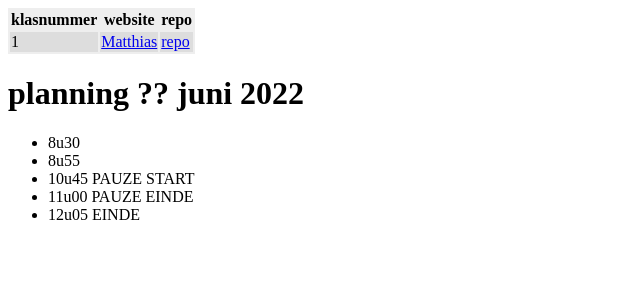
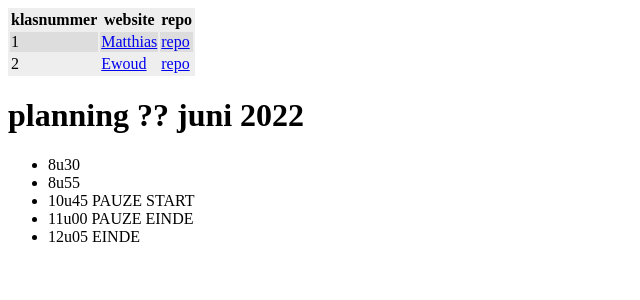
Before and after one commit to vbrh-immalle/vbrh-immalle.github.io, a Jekyll site: the page built from GIPWebsites2021-2022/index.md, in a window 1280 px wide. Shown: the top 300 px of the page, without its empty margins (0-640 px from the left). Built offline with Jekyll 4.4.1, drawn with Linux system fonts in a browser that asks for light colours; some web fonts are replaced.

Commit message:
Klasnummer was niet inorde

```diff
--- a/GIPWebsites2021-2022/index.md
+++ b/GIPWebsites2021-2022/index.md
@@ -6,6 +6,7 @@ title: GIP Websites 2021-2022
 | klasnummer | website | repo |
 |---|---|---|
 | 1 | [Matthias](https://lissun.github.io/Gipwebsite/) | [repo](https://github.com/Lissun/Gipwebsite) |
+| 2 | [Ewoud](https://ewoudf-immalle.github.io/Gipwebsite/) | [repo](https://github.com/EwoudF-immalle/Gipwebsite) |
 
 
 # planning ?? juni 2022
```
